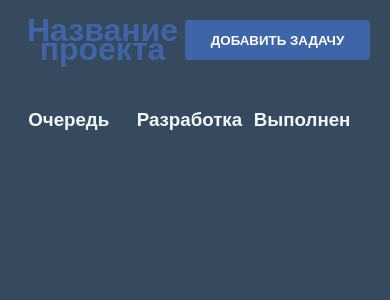
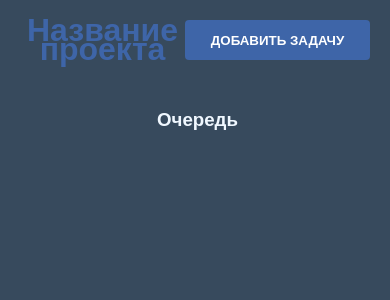
Before and after one commit to NurislamAituarov/uptrader-todo, a React (Create React App) app: page / in a window 390 px wide. Shown: the top 300 px of the page. Built offline with nearby package versions, Linux system fonts and the light colour scheme.

Commit message:
add adaptive mobile table

```diff
--- a/src/components/App.scss
+++ b/src/components/App.scss
@@ -6,9 +6,9 @@
 }
 
 body {
-  display: flex;
-  flex-direction: column;
-  align-items: center;
+  // display: flex;
+  // flex-direction: column;
+  // align-items: center;
   background-color: #374a5d !important;
   font-size: 16px;
   line-height: 19px;
@@ -77,3 +77,9 @@ h1 {
     transform: translate(-50%) translateY(0px);
   }
 }
+
+@media (max-width: 1180px) {
+  .main {
+    overflow-x: scroll;
+  }
+}
--- a/src/components/table/Table.scss
+++ b/src/components/table/Table.scss
@@ -4,6 +4,7 @@
   min-height: 100vh;
   display: grid;
   grid-template-columns: 1fr 1fr 1fr;
+  gap: 40px;
   // justify-content: space-around;
 }
 
@@ -40,7 +41,7 @@
 }
 
 .container {
-  width: 25vw;
+  width: 440px;
 }
 
 h3 {
@@ -56,6 +57,7 @@ ul {
   align-items: center;
   justify-content: flex-start;
   padding: 10px 0;
+  gap: 20px;
 }
 
 #box {
@@ -67,3 +69,17 @@ ul {
   padding: 5px;
   text-align: center;
 }
+
+@media (max-width: 1446px) {
+  .container {
+    width: 30vw;
+  }
+}
+@media (max-width: 1180px) {
+  .table__content {
+    width: 1110px;
+  }
+  .container {
+    width: 355px;
+  }
+}
--- a/src/components/table/item/Item.scss
+++ b/src/components/table/item/Item.scss
@@ -7,12 +7,11 @@
   padding: 10px;
   transition: all 0.5s;
   list-style: none;
-  width: 90%;
+  width: 100%;
   min-height: 200px;
   text-align: center;
   border-radius: 5px;
   color: black;
-  margin: 7px;
   cursor: grab;
   background-color: white;
 
```
